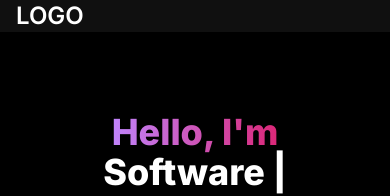
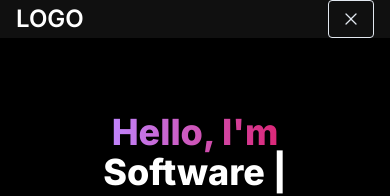
Before and after one commit to vmaineng/mai-web, a Next.js app: page / in a window 390 px wide. Shown: the top 196 px of the page. Built offline with nearby package versions, Linux system fonts and the light colour scheme.

Commit message:
added in toggle bar

```diff
--- a/app/components/Navbar.jsx
+++ b/app/components/Navbar.jsx
@@ -1,8 +1,12 @@
-import React from "react";
+"use client"; //turns it into a client component
+import React, { useState } from "react";
 import Link from "next/link";
 import NavLinks from "./NavLinks";
+import { Bars3Icon, XMarkIcon } from "@heroicons/react/24/solid";
 
 const Navbar = () => {
+  const [navbarOpen, setnavbarOpen] = useState(false);
+
   const navLinks = [
     {
       title: "About",
@@ -27,6 +31,17 @@
           {" "}
           LOGO{" "}
         </Link>
+        <div className="mobile-menu block md:hidden">
+          {navbarOpen ? (
+            <button className="flex items-center px-3 py-2 border rounded border-slate-200 text-slate-200 hover:text-white hover:border-white">
+    <Bars3Icon className ="h-5 w-5" />
+            </button>
+          ) : (
+            <button className="flex items-center px-3 py-2 border rounded border-slate-200 text-slate-200 hover:text-white hover:border-white">
+  <XMarkIcon className ="h-5 w-5" />
+            </button>
+          )}
+        </div>
         <div className="menu hidden md:block md:w-auto" id="navbar">
           <ul className="flex p-4 md:p-0 md:flex-row md:space-x-8 mt:0">
             {navLinks.map((link, index) => (
--- a/package.json
+++ b/package.json
@@ -9,6 +9,7 @@
     "lint": "next lint"
   },
   "dependencies": {
+    "@heroicons/react": "^2.1.1",
     "next": "14.1.0",
     "react": "^18",
     "react-dom": "^18",
```
Also changed, not shown: 1 other file (tests, documents, lock files or other folders).
